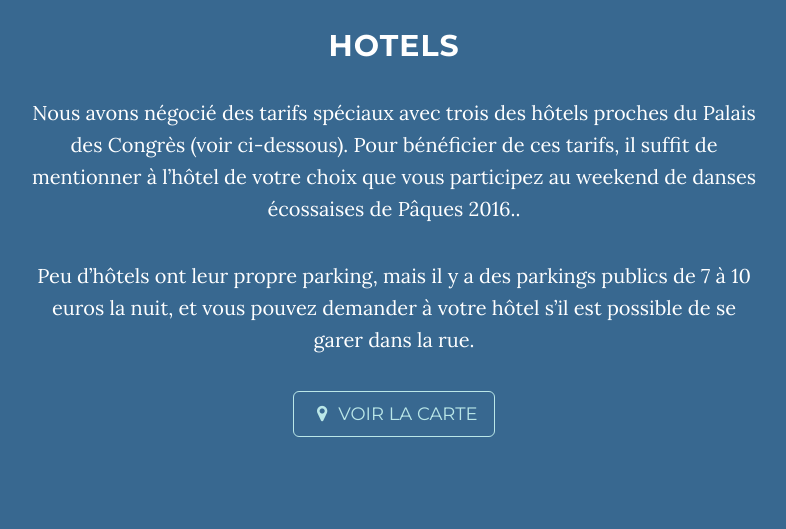
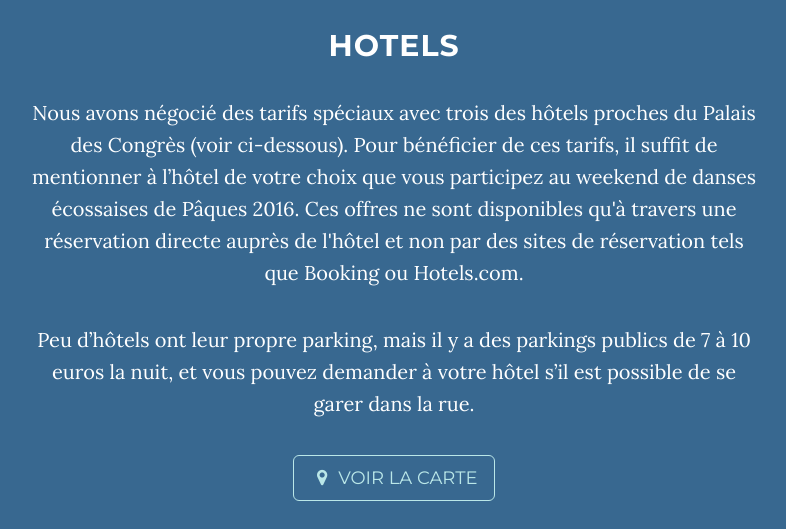
Before and after one commit to alienorlatour/rscdsparis-vichy, a PHP site: page /hotelsfr.php in a window 1280 px wide. Shown: the part 221-750 px from the top of the page, without its empty margins (246-1032 px from the left). Run offline with PHP 8.4, Linux system fonts and the light colour scheme; some libraries are stand-ins or nearby versions.

Commit message:
Special hotel rates

```diff
--- a/hotels.php
+++ b/hotels.php
@@ -42,6 +42,7 @@
             We have negotiated special offers with three of the hotels which are within walking distance of the Palais
             des Congrès. Details are given below. To obtain these special rates, when contacting the hotel to reserve
             rooms, please state that you are participating in the <b>Scottish Country Dancing Weekend, Easter 2016</b>.
+            The rates are only available through direct reservation with the hotel, not on websites such as Booking of Hotels.com.
           </p>
           <p>If you are travelling by car, few hotels have their own car park but public car parking is available at
             around 7€/10€ per night or check with the hotel on the ease of street parking.</p>
--- a/hotelsfr.php
+++ b/hotelsfr.php
@@ -41,7 +41,8 @@
           <p>
             Nous avons négocié des tarifs spéciaux avec trois des hôtels proches du Palais des Congrès (voir ci-dessous).
             Pour bénéficier de ces tarifs, il suffit de mentionner à l’hôtel de votre choix que vous participez au
-            weekend de danses écossaises de Pâques 2016.</b>.
+            weekend de danses écossaises de Pâques 2016. Ces offres ne sont disponibles qu'à travers une réservation
+            directe auprès de l'hôtel et non par des sites de réservation tels que Booking ou Hotels.com.
           </p>
           <p>Peu d’hôtels ont leur propre parking, mais il y a des parkings publics de 7 à 10 euros la nuit,
           et vous pouvez demander à votre hôtel s’il est possible de se garer dans la rue.</p>
--- a/panelsfr/registration.php
+++ b/panelsfr/registration.php
@@ -7,7 +7,7 @@
         <?php if (new DateTime() < new DateTime("2015-10-30 12:00:00")) { ?>
 	        <p>Les inscriptions seront ouvertes<br/>le vendredi 30 octobre 2015 à midi heure française.</p>
         <?php } else {?>
-	        <a href="https://www.weezevent.com/rendezvousavichy" class="btn btn-default btn-lg hidden">Inscription</a>
+	        <a href="https://www.weezevent.com/evenement.php?id_evenement=121598&lg_billetterie=1" class="btn btn-default btn-lg hidden">Inscription</a>
         <?php } ?>
       </div>
     </div>
```
